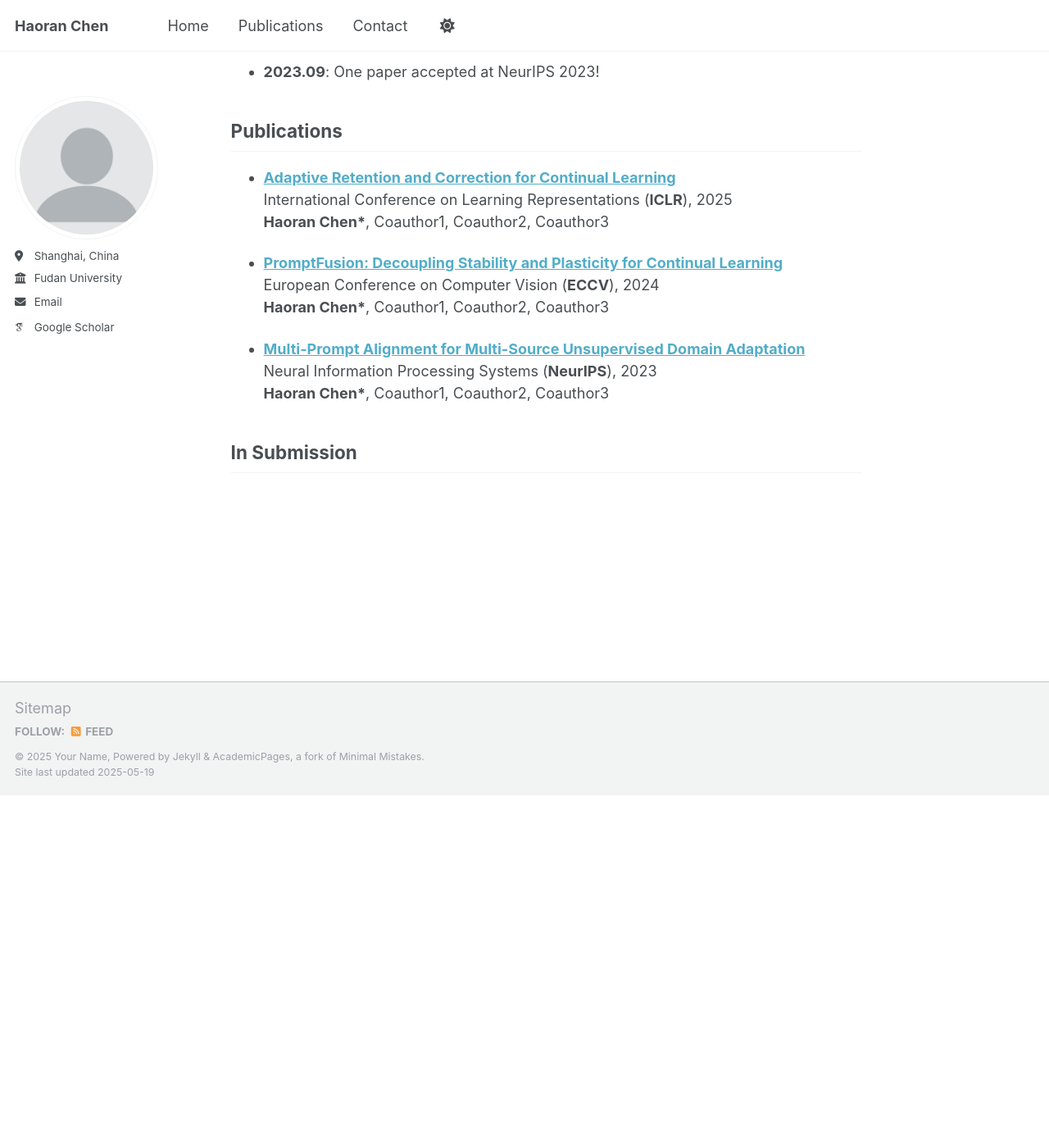
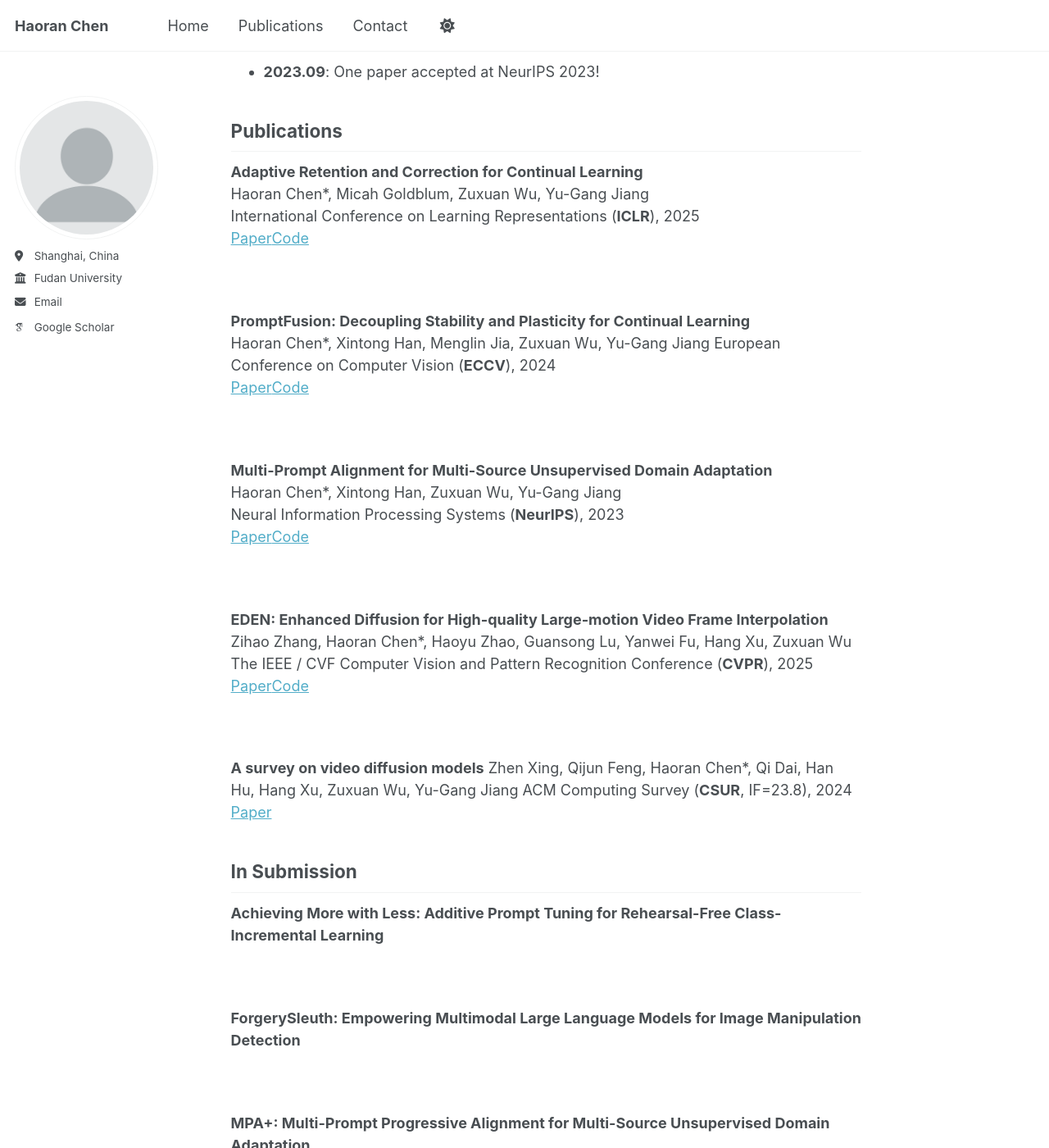
Before and after one commit to HaoranChen/haoranchen.github.io, a Jekyll site: the page built from _pages/about.md, in a window 1280 px wide and 1400 px high, scrolled down 464 px. Shown: the whole window at 82% size. Built offline with Jekyll 4.4.1, drawn with Linux system fonts in a browser that asks for light colours; some web fonts are replaced; before the commit the page ends 1434 px from its top, so only the background shows below that.

Commit message:
Update about.md

```diff
--- a/_pages/about.md
+++ b/_pages/about.md
@@ -21,17 +21,47 @@ I am a Ph.D. Candidate at the School of Computer Science, Fudan University, wher
 
 ## Publications
 
-- [**Adaptive Retention and Correction for Continual Learning**](https://arxiv.org/abs/2405.14318v4)
-  International Conference on Learning Representations (**ICLR**), 2025
-  **Haoran Chen\***, Coauthor1, Coauthor2, Coauthor3
+**Adaptive Retention and Correction for Continual Learning**
+Haoran Chen\*, Micah Goldblum, Zuxuan Wu, Yu-Gang Jiang
+International Conference on Learning Representations (**ICLR**), 2025
+[Paper](https://arxiv.org/abs/2405.14318v4)[Code](https://github.com/HaoranChen/Adaptive-Retention-and-Correction-for-Continual-Learning)
 
-- [**PromptFusion: Decoupling Stability and Plasticity for Continual Learning**](https://arxiv.org/abs/2303.07223)
-  European Conference on Computer Vision (**ECCV**), 2024
-  **Haoran Chen\***, Coauthor1, Coauthor2, Coauthor3
+<br>
 
-- [**Multi-Prompt Alignment for Multi-Source Unsupervised Domain Adaptation**](https://arxiv.org/abs/2209.15210)
-  Neural Information Processing Systems (**NeurIPS**), 2023
-  **Haoran Chen\***, Coauthor1, Coauthor2, Coauthor3
+**PromptFusion: Decoupling Stability and Plasticity for Continual Learning**
+Haoran Chen\*, Xintong Han, Menglin Jia, Zuxuan Wu, Yu-Gang Jiang
+European Conference on Computer Vision (**ECCV**), 2024
+[Paper](https://arxiv.org/abs/2303.07223)[Code](https://github.com/haoranchen/promptfusion)
 
+<br>
+
+**Multi-Prompt Alignment for Multi-Source Unsupervised Domain Adaptation**
+Haoran Chen\*, Xintong Han, Zuxuan Wu, Yu-Gang Jiang
+Neural Information Processing Systems (**NeurIPS**), 2023
+[Paper](https://arxiv.org/abs/2209.15210)[Code](https://github.com/HaoranChen/Multi-Prompt-Alignment-for-MSUDA)
+
+<br>
+
+**EDEN: Enhanced Diffusion for High-quality Large-motion Video Frame Interpolation**
+Zihao Zhang, Haoran Chen\*, Haoyu Zhao, Guansong Lu, Yanwei Fu, Hang Xu, Zuxuan Wu
+The IEEE / CVF Computer Vision and Pattern Recognition Conference (**CVPR**), 2025
+[Paper](https://arxiv.org/abs/2503.15831)[Code](https://github.com/bbldCVer/EDEN)
+
+<br>
+
+**A survey on video diffusion models**
+Zhen Xing, Qijun Feng, Haoran Chen\*, Qi Dai, Han Hu, Hang Xu, Zuxuan Wu, Yu-Gang Jiang
+ACM Computing Survey (**CSUR**, IF=23.8), 2024
+[Paper](https://arxiv.org/abs/2310.10647)
 
 ## In Submission
+
+**Achieving More with Less: Additive Prompt Tuning for Rehearsal-Free Class-Incremental Learning**
+
+<br>
+
+**ForgerySleuth: Empowering Multimodal Large Language Models for Image Manipulation Detection**
+
+<br>
+
+**MPA+: Multi-Prompt Progressive Alignment for Multi-Source Unsupervised Domain Adaptation**
```
